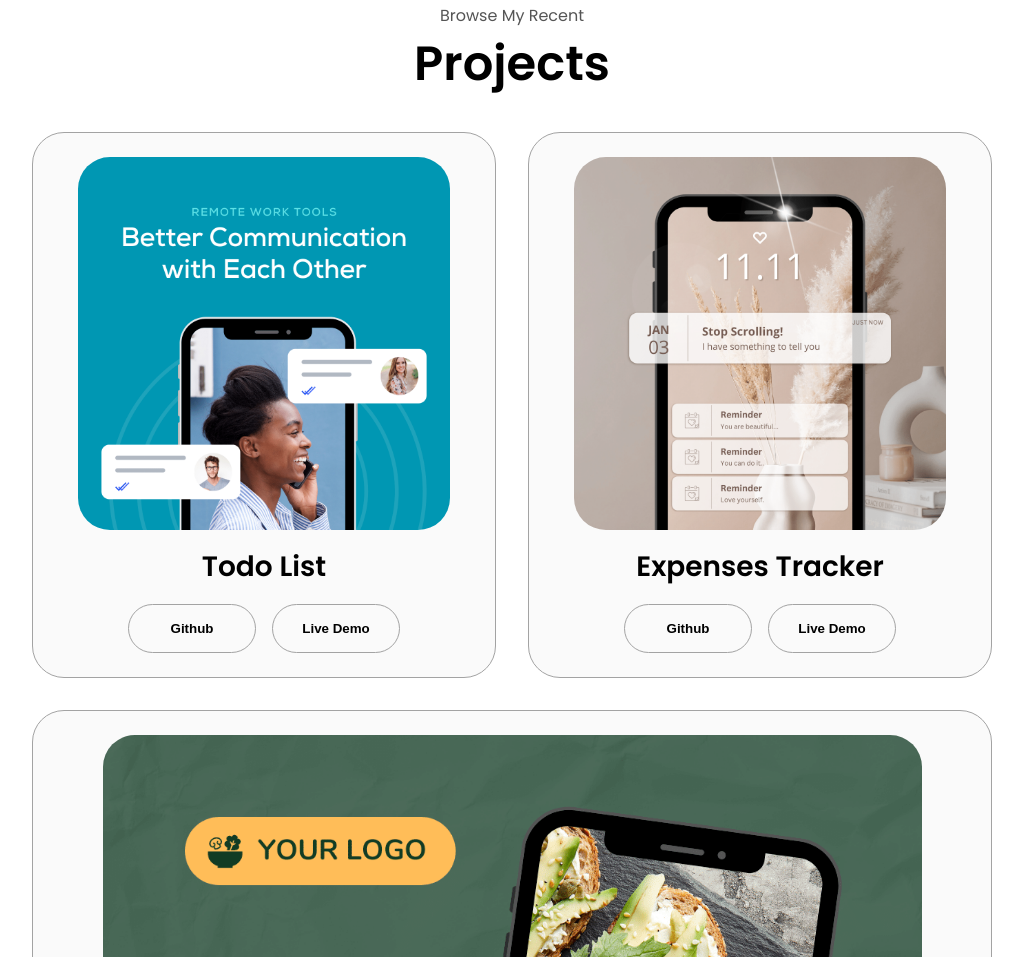
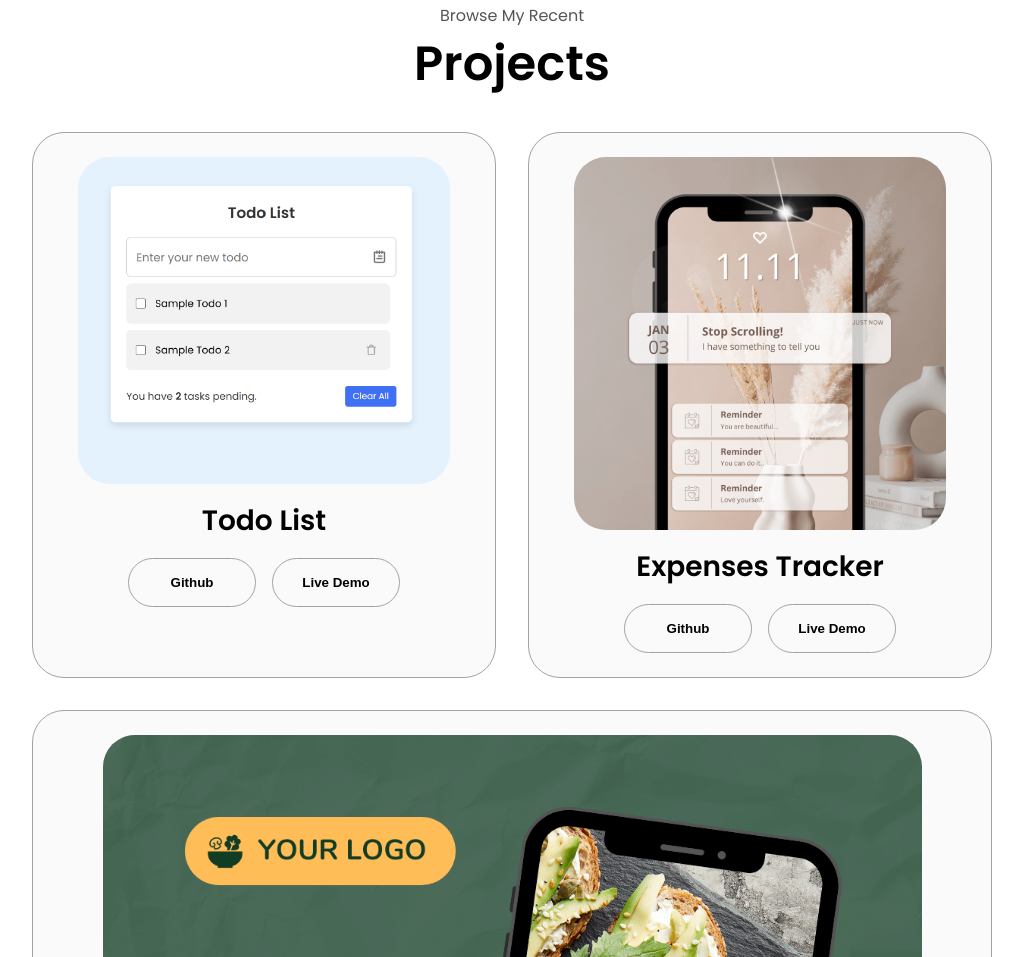
Before and after one commit to EbenezerQuayson/my-portfolio, a plain HTML site: page index.html in a window 1280 px wide. Shown: the part 2461-3418 px from the top of the page, without its empty margins (128-1151 px from the left). Drawn offline with Linux system fonts and the light colour scheme.

Commit message:
Add Todo-list project details

```diff
--- a/index.html
+++ b/index.html
@@ -304,7 +304,7 @@ data-dark="./assets/experience-white.png"
           <div class="details-container color-container">
             <div class="article-container">
               <img
-                src="./assets/project-1.png"
+                src="./assets/Todo-list.png"
                 alt="Project 1"
                 class="project-img"
               />
```
Also changed, not shown: assets/Todo-list.png (added).
